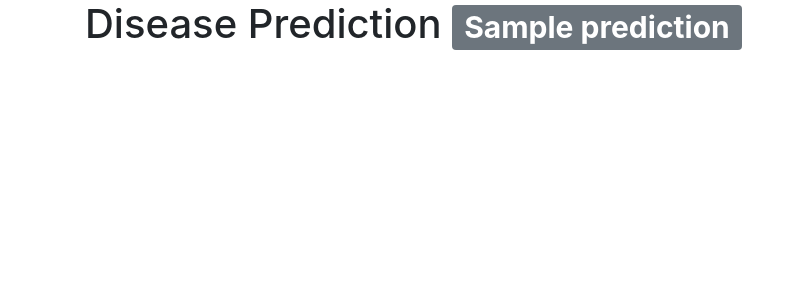
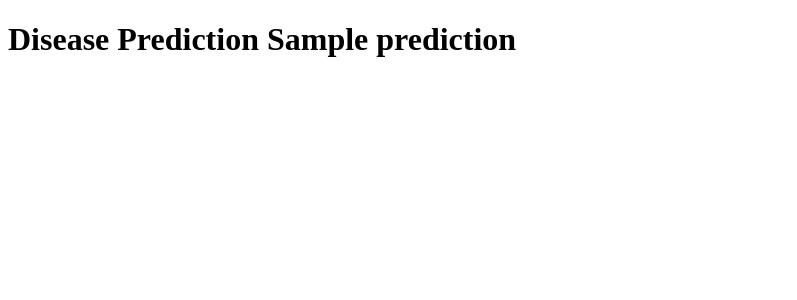
Before and after one commit to shubhamwagh15/lfs, a Flask app: template templates/predict.html in a window 1280 px wide. Shown: the top 300 px of the page, without its empty margins (0-797 px from the left). Run offline with Flask 2, Linux system fonts and the light colour scheme; the template is opened without the code that fills it: most values are stand-ins (such as "Sample title", 1, 10 or a date in 2020); some libraries are stand-ins or nearby versions.

Commit message:
Update predict.html

```diff
--- a/templates/predict.html
+++ b/templates/predict.html
@@ -3,8 +3,7 @@
 <head>
   <!-- Required meta tags -->
     <meta charset="utf-8">
-    <meta name="viewport" content="width=device-width, initial-scale=1, shrink-to-fit=no">
-<link rel="stylesheet" href="https://maxcdn.bootstrapcdn.com/bootstrap/4.0.0/css/bootstrap.min.css" integrity="sha384-Gn5384xqQ1aoWXA+058RXPxPg6fy4IWvTNh0E263XmFcJlSAwiGgFAW/dAiS6JXm" crossorigin="anonymous">
+
     <title>Tomato Disease Prediction</title>
 </head>
 <body>
@@ -19,8 +18,5 @@
   </div>
 </div>
 
-<script src="https://code.jquery.com/jquery-3.2.1.slim.min.js" integrity="sha384-KJ3o2DKtIkvYIK3UENzmM7KCkRr/rE9/Qpg6aAZGJwFDMVNA/GpGFF93hXpG5KkN" crossorigin="anonymous"></script>
-<script src="https://cdnjs.cloudflare.com/ajax/libs/popper.js/1.12.9/umd/popper.min.js" integrity="sha384-ApNbgh9B+Y1QKtv3Rn7W3mgPxhU9K/ScQsAP7hUibX39j7fakFPskvXusvfa0b4Q" crossorigin="anonymous"></script>
-<script src="https://maxcdn.bootstrapcdn.com/bootstrap/4.0.0/js/bootstrap.min.js" integrity="sha384-JZR6Spejh4U02d8jOt6vLEHfe/JQGiRRSQQxSfFWpi1MquVdAyjUar5+76PVCmYl" crossorigin="anonymous"></script>
 </body>
 </html>
```
